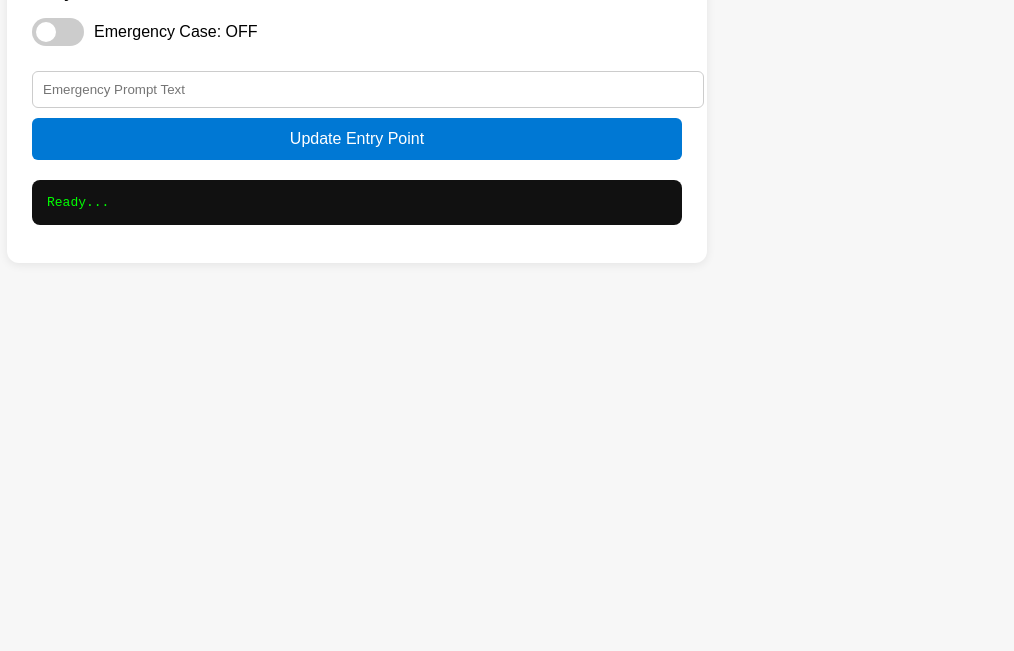
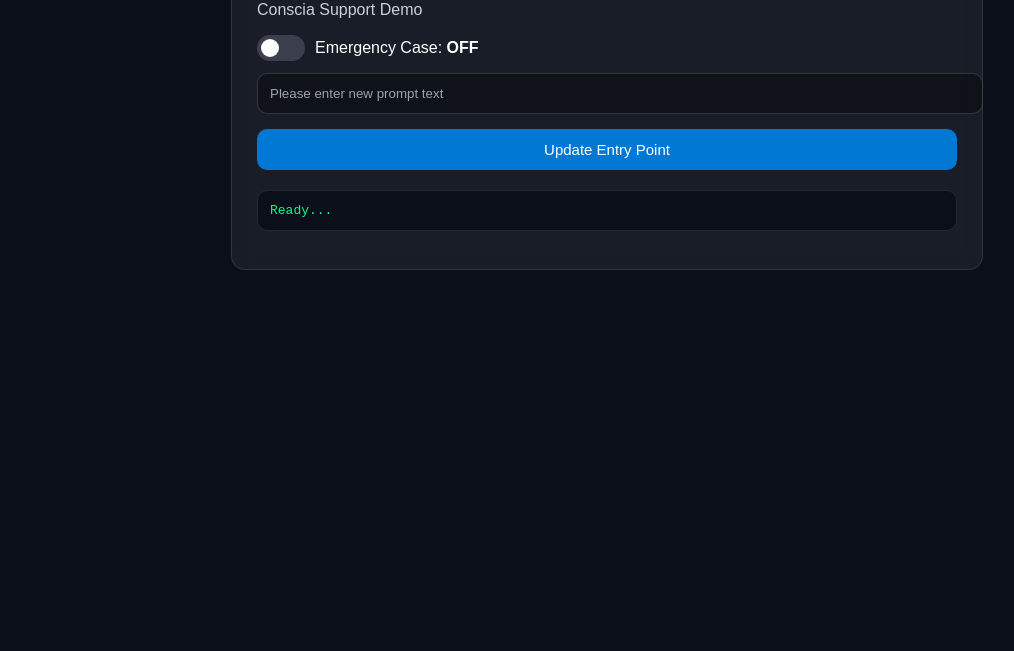
Before and after one commit to RomanRudenko81/wxcc-backend, a website: page index.html in a window 1280 px wide. Shown: the part 149-800 px from the top of the page, without its empty margins (33-1047 px from the left). Drawn offline with Linux system fonts and the light colour scheme.

Commit message:
Update index.html

```diff
--- a/index.html
+++ b/index.html
@@ -2,53 +2,78 @@
 <html lang="en">
 <head>
 <meta charset="UTF-8">
-  <title>Emergency Flow Control</title>
+<title>Supervisor Access Control</title>
 
 <style>
 body {
+  margin: 0;
   font-family: Arial, sans-serif;
-      margin: 40px;
-      max-width: 700px;
-      background: #f7f7f7;
+  background: #0b0f1a; /* darker Webex-like background */
+  color: #ffffff;
 }
 
+/* Container */
 .card {
-      background: white;
+  max-width: 700px;
+  margin: 60px auto;
+  background: rgba(255,255,255,0.06);
+  border: 1px solid rgba(255,255,255,0.1);
+  border-radius: 14px;
   padding: 25px;
-      border-radius: 12px;
-      box-shadow: 0 2px 10px rgba(0,0,0,0.08);
+  backdrop-filter: blur(10px);
 }
 
+/* Headline */
+h2 {
+  color: #ffffff;
+  margin-bottom: 10px;
+}
+
+/* Entry Point text */
+p {
+  color: #c9d1d9;
+}
+
+/* INPUT */
 input {
   width: 100%;
-      padding: 10px;
-      margin: 10px 0;
-      border: 1px solid #ccc;
-      border-radius: 6px;
+  padding: 12px;
+  margin-top: 12px;
+  border-radius: 10px;
+  border: 1px solid rgba(255,255,255,0.15);
+  background: rgba(0,0,0,0.35);
+  color: white;
+  outline: none;
 }
 
+input::placeholder {
+  color: #9aa4b2;
+}
+
+/* BUTTON */
 button {
   width: 100%;
   padding: 12px;
-      background: #0078d4;
+  margin-top: 15px;
+  border: none;
+  border-radius: 10px;
+  background: #0078d4; /* Webex blue */
   color: white;
-      border: none;
-      border-radius: 6px;
+  font-size: 15px;
   cursor: pointer;
-      font-size: 16px;
+  transition: 0.2s;
 }
 
 button:hover {
-      background: #005fa3;
+  background: #0a5ea8;
 }
 
-    /* Toggle Switch */
+/* TOGGLE */
 .switch {
   position: relative;
   display: inline-block;
-      width: 52px;
-      height: 28px;
-      margin-right: 10px;
+  width: 48px;
+  height: 26px;
 }
 
 .switch input {
@@ -60,20 +85,17 @@
 .slider {
   position: absolute;
   cursor: pointer;
-      top: 0;
-      left: 0;
-      right: 0;
-      bottom: 0;
-      background-color: #ccc;
+  top: 0; left: 0; right: 0; bottom: 0;
+  background-color: #3a3f4b;
   transition: .3s;
-      border-radius: 28px;
+  border-radius: 26px;
 }
 
 .slider:before {
   position: absolute;
   content: "";
-      height: 20px;
-      width: 20px;
+  height: 18px;
+  width: 18px;
   left: 4px;
   bottom: 4px;
   background-color: white;
@@ -82,31 +104,36 @@
 }
 
 input:checked + .slider {
-      background-color: #28a745;
+  background-color: #22c55e;
 }
 
 input:checked + .slider:before {
-      transform: translateX(24px);
+  transform: translateX(22px);
 }
 
+/* Row alignment */
 .row {
   display: flex;
   align-items: center;
-      margin: 15px 0;
+  gap: 10px;
+  margin-top: 15px;
 }
 
-    .status {
-      margin-top: 10px;
-      font-weight: bold;
+/* OUTPUT */
+pre {
+  margin-top: 20px;
+  background: #0a0f1a;
+  padding: 12px;
+  border-radius: 10px;
+  border: 1px solid rgba(255,255,255,0.1);
+  color: #00ff88;
+  overflow-x: auto;
 }
 
-    pre {
-      background: #111;
-      color: #0f0;
-      padding: 15px;
-      border-radius: 8px;
-      margin-top: 20px;
-      overflow-x: auto;
+/* Label */
+#stateLabel {
+  color: #ffffff;
+  font-weight: bold;
 }
 </style>
 </head>
@@ -115,12 +142,10 @@
 
 <div class="card">
 
-  <h2>Emergency Flow Control</h2>
+  <h2>Supervisor Access Control</h2>
 
-  <!-- 🔴 FIXED ENTRY POINT (HARD CODED) -->
-  <p><b>Entry Point:</b> 284cd09a-eef4-40a2-82c6-53d08705e3e3</p>
+  <p>Conscia Support Demo</p>
 
-  <!-- Toggle -->
   <div class="row">
     <label class="switch">
       <input type="checkbox" id="emergencyToggle" onchange="updateLabel()">
@@ -130,23 +155,17 @@
     <span>Emergency Case: <span id="stateLabel">OFF</span></span>
   </div>
 
-  <!-- Prompt -->
-  <input id="prompt" placeholder="Emergency Prompt Text">
+  <input id="prompt" placeholder="Please enter new prompt text">
 
-  <!-- Button -->
   <button onclick="sendUpdate()">Update Entry Point</button>
 
-  <!-- Output -->
   <pre id="output">Ready...</pre>
 
 </div>
 
 <script>
-/* 🔴 FIXED ENTRY POINT ID */
+const API_URL = "https://wxcc-backend.onrender.com";
 const ENTRY_POINT_ID = "284cd09a-eef4-40a2-82c6-53d08705e3e3";
-
-/* 🔴 Backend URL */
-const API_URL = "https://wxcc-backend.onrender.com";
 
 function updateLabel() {
   const state = document.getElementById("emergencyToggle").checked;
@@ -157,22 +176,19 @@ async function sendUpdate() {
   const EmergencyCase = document.getElementById("emergencyToggle").checked;
   const EmergencyPrompt = document.getElementById("prompt").value;
 
-  const payload = {
-    EmergencyCase,
-    EmergencyPrompt
-  };
-
   try {
     const res = await fetch(`${API_URL}/entrypoint/${ENTRY_POINT_ID}`, {
       method: "PUT",
       headers: {
         "Content-Type": "application/json"
       },
-      body: JSON.stringify(payload)
+      body: JSON.stringify({
+        EmergencyCase,
+        EmergencyPrompt
+      })
     });
 
     const data = await res.json();
-
     document.getElementById("output").textContent =
       JSON.stringify(data, null, 2);
 
```
Lines whose indentation alone changed are shown as unchanged.
